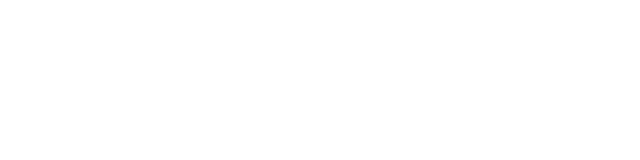
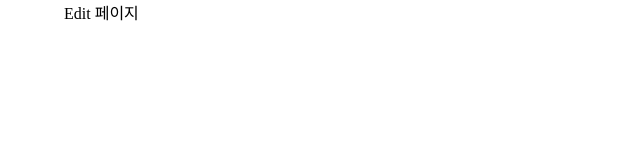
Before and after one commit to hyejinny97/google-form, a React (Vite) app in the folder classum-survey/: page /survey/edit in a window 1280 px wide. Shown: the top 160 px of the page, without its empty margins (0-640 px from the left). Built offline with nearby package versions, Linux system fonts and the light colour scheme.

Commit message:
[Feat] App 컴포넌트에 Outlet 추가

```diff
--- a/classum-survey/src/App.tsx
+++ b/classum-survey/src/App.tsx
@@ -1,11 +1,21 @@
-import { GlobalStyles } from "@mui/material";
+import { Outlet } from "react-router-dom";
+import styled from "@emotion/styled";
+import { GlobalStyles, Container } from "@mui/material";
 import { globalStyles } from "@styles";
+
+const StyledApp = styled.div`
+  width: 100%;
+  min-height: 100vh;
+`;
 
 function App() {
   return (
-    <>
+    <StyledApp>
       <GlobalStyles styles={globalStyles} />
-    </>
+      <Container>
+        <Outlet />
+      </Container>
+    </StyledApp>
   );
 }
 
```
